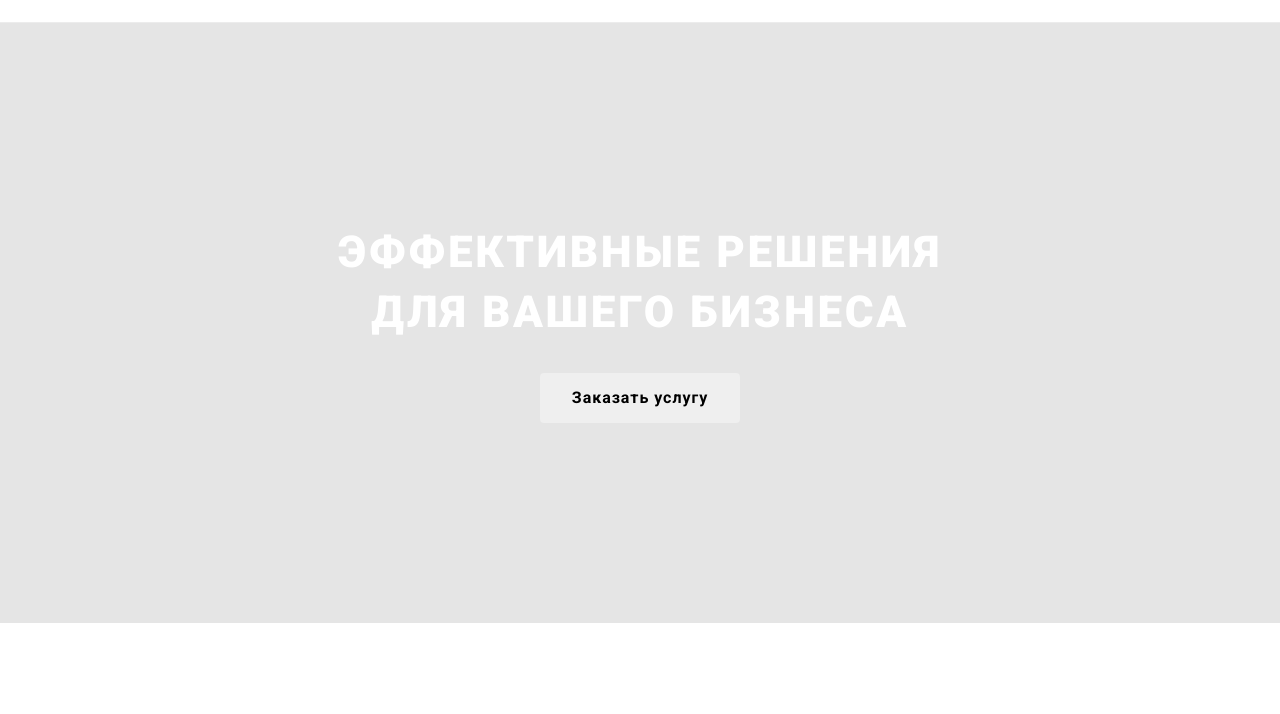
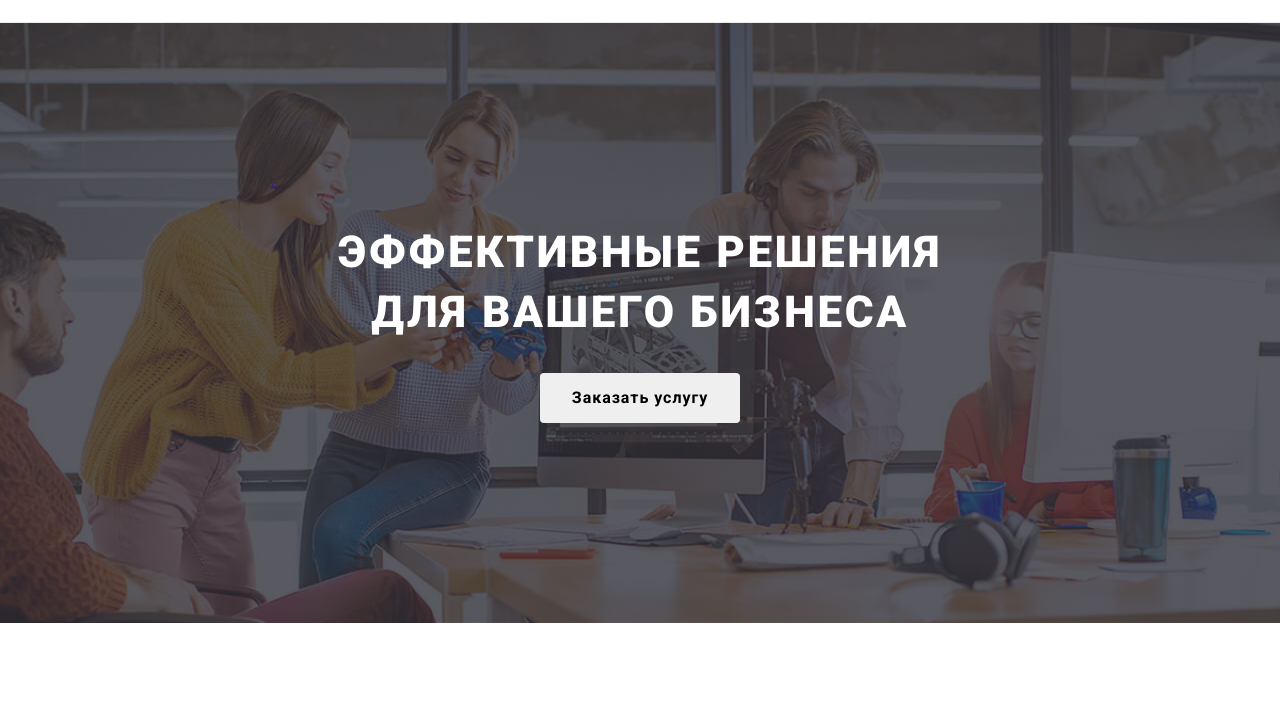
Before and after one commit to mirazhh/goit-markup-hw-04, a plain HTML site: page index.html in a window 1280 px wide. Shown: the part 58-772 px from the top of the page. Drawn offline with Linux system fonts and the light colour scheme.

Commit message:
Background gradient added

```diff
--- a/css/styles.css
+++ b/css/styles.css
@@ -201,9 +201,8 @@ img, p, b {
     max-width: 1600px;
     margin-left: auto;
     margin-right: auto;
-    background-image: linear-gradient(
-        rgba(47, 48, 58, 0.8)
-        ),
+    background-image: linear-gradient(to right,
+        rgba(47, 48, 58, 0.8), rgba(47, 48, 58, 0.8)),
         url(../images/Hero/Hero.jpg);
     background-repeat: no-repeat;
     background-size: cover;
```
